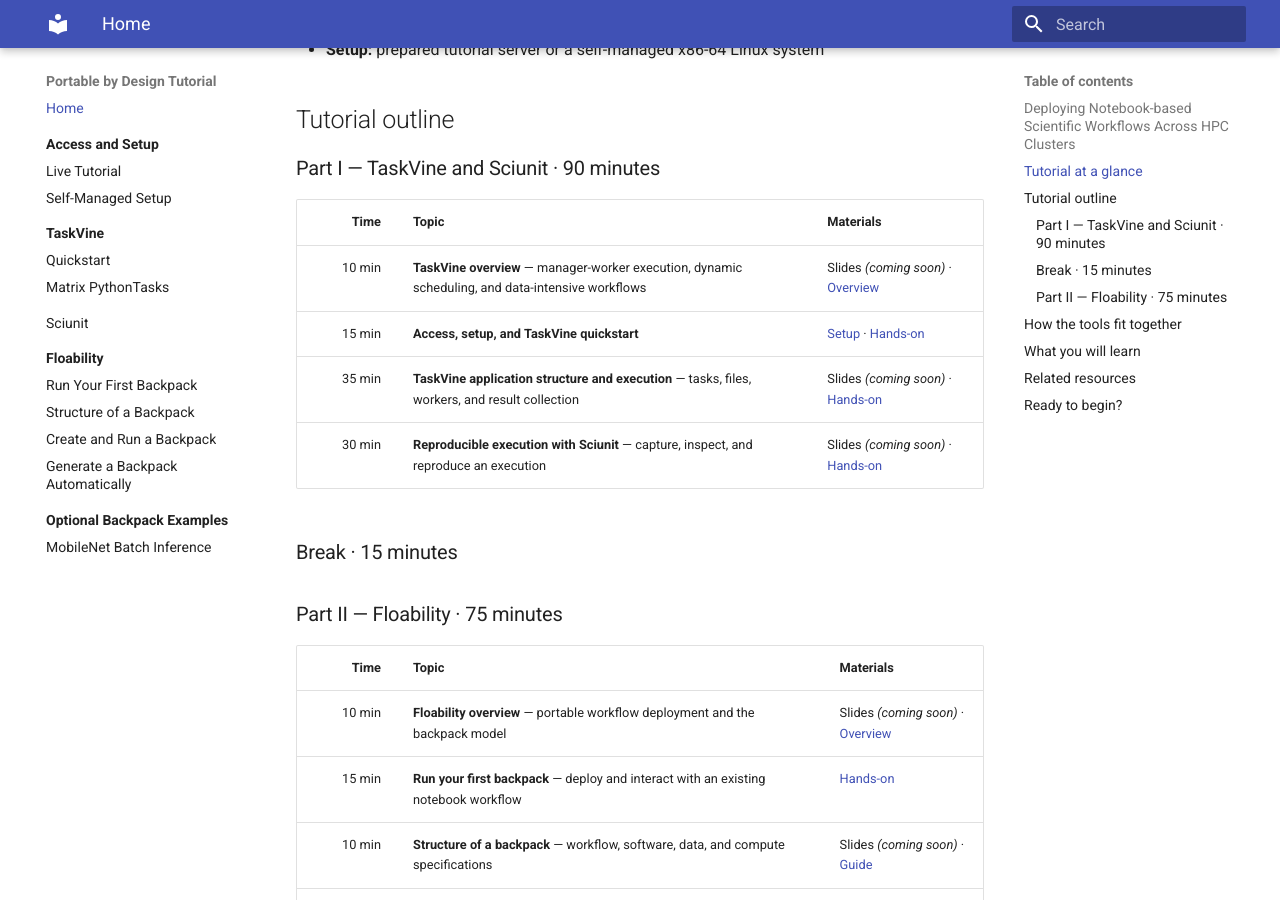
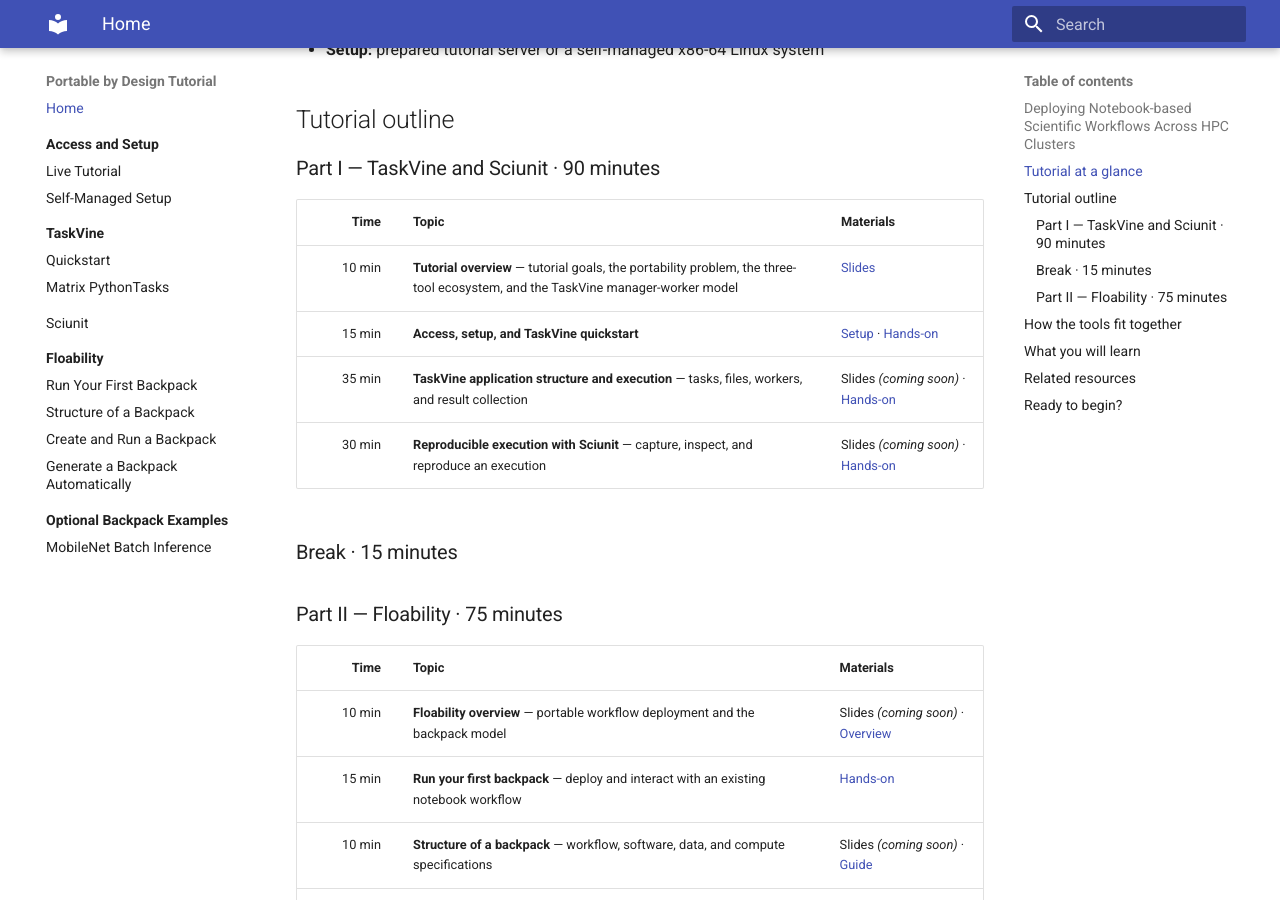
Before and after one commit to floability/tutorial-portable-by-design, an MkDocs documentation site: the page built from docs/index.md, in a window 1280 px wide and 900 px high, scrolled down 683 px. Built offline with MkDocs 1.6.1 and Material for MkDocs 9.7.7, drawn with Linux system fonts in a browser that asks for light colours.

Commit message:
Added first slide link

```diff
--- a/docs/index.md
+++ b/docs/index.md
@@ -21,7 +21,7 @@ Short presentations introduce each concept, followed immediately by guided exerc
 
 | Time | Topic | Materials |
 | ---: | --- | --- |
-| 10 min | **TaskVine overview** — manager-worker execution, dynamic scheduling, and data-intensive workflows | Slides *(coming soon)* · [Overview](02-taskvine/index.md) |
+| 10 min | **Tutorial overview** — tutorial goals, the portability problem, the three-tool ecosystem, and the TaskVine manager-worker model | [Slides](https://docs.google.com/presentation/d/1CHyHMTHB1CfTIvFxfMB7ychu1Ed5oCG3lhBlRd9ppeM/edit?usp=sharing) |
 | 15 min | **Access, setup, and TaskVine quickstart** | [Setup](01-access-and-setup/index.md) · [Hands-on](02-taskvine/quickstart.md) |
 | 35 min | **TaskVine application structure and execution** — tasks, files, workers, and result collection | Slides *(coming soon)* · [Hands-on](02-taskvine/matrix.md) |
 | 30 min | **Reproducible execution with Sciunit** — capture, inspect, and reproduce an execution | Slides *(coming soon)* · [Hands-on](03-sciunit/index.md) |
```
